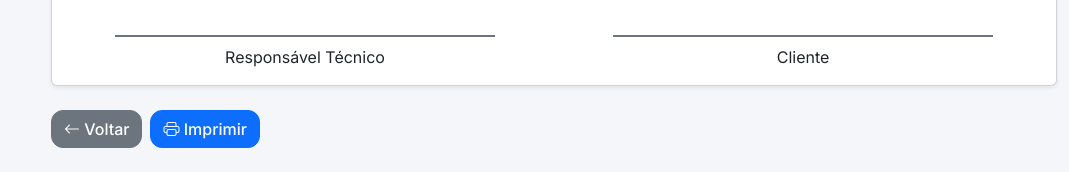
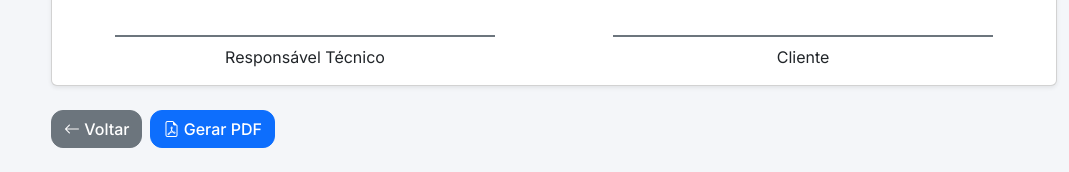
Before and after one commit to MaiconDante/os_system, a Flask app: template app/templates/orders/details.html in a window 1280 px wide. Shown: the part 927-1099 px from the top of the page, without its empty margins (211-1280 px from the left). Run offline with Flask 3, Linux system fonts and the light colour scheme; the template is opened without the code that fills it, so the values that code supplies are empty.

Commit message:
feat(pdf): Integra botao de gerar pdf na visualizacao da ordem.

```diff
--- a/app/templates/orders/details.html
+++ b/app/templates/orders/details.html
@@ -291,14 +291,14 @@ Detalhes da Ordem de Serviço
         Voltar
     </a>
 
-    <button
-        type="button"
+    <a
+        href="{{ url_for('order_service.generate_pdf', order_id=order.id) }}"
         class="btn btn-primary"
-        onclick="window.print()"
+        target="_blank"
     >
-        <i class="bi bi-printer"></i>
-        Imprimir
-    </button>
+        <i class="bi bi-file-earmark-pdf"></i>
+        Gerar PDF
+    </a>
 
 </div>
 
```
